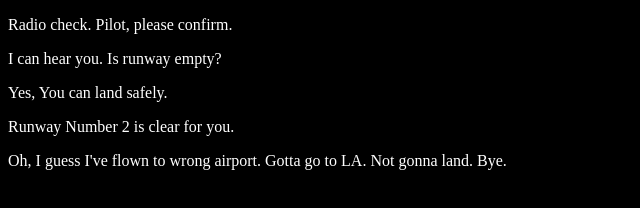
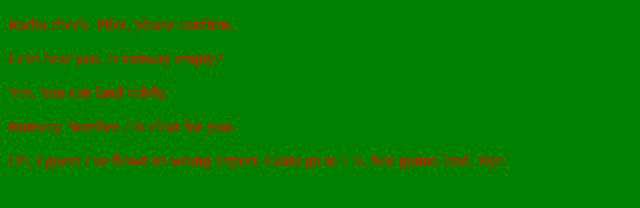
Before and after one commit to anju-r/communication-log, a plain HTML site: page index.html in a window 1280 px wide. Shown: the whole page, without its empty margins (0-640 px from the left). Drawn offline with Linux system fonts and the light colour scheme.

Commit message:
Resolved pull request

```diff
--- a/style.css
+++ b/style.css
@@ -1,4 +1,4 @@
 body {
-    color: white;
-    background-color: black;
+    color: red;
+    background-color: green;
  }
```
